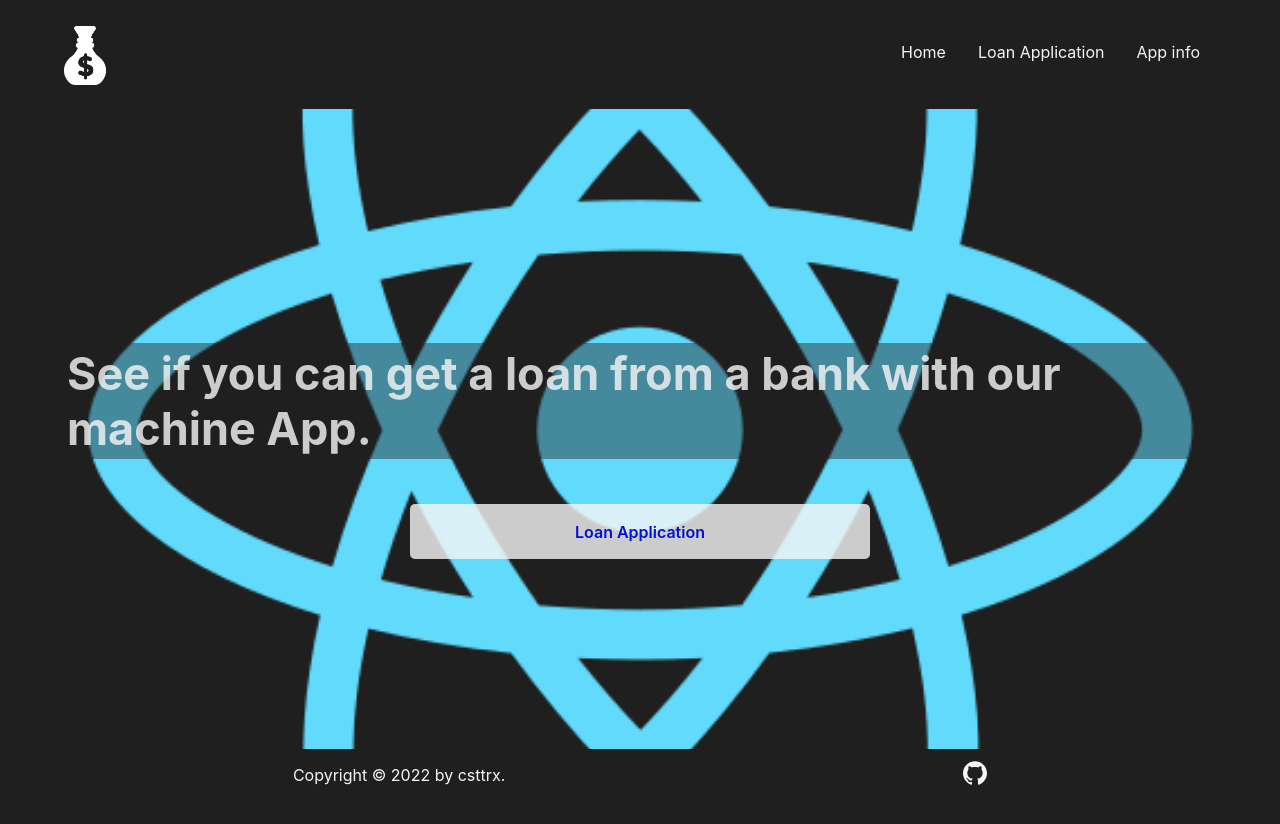
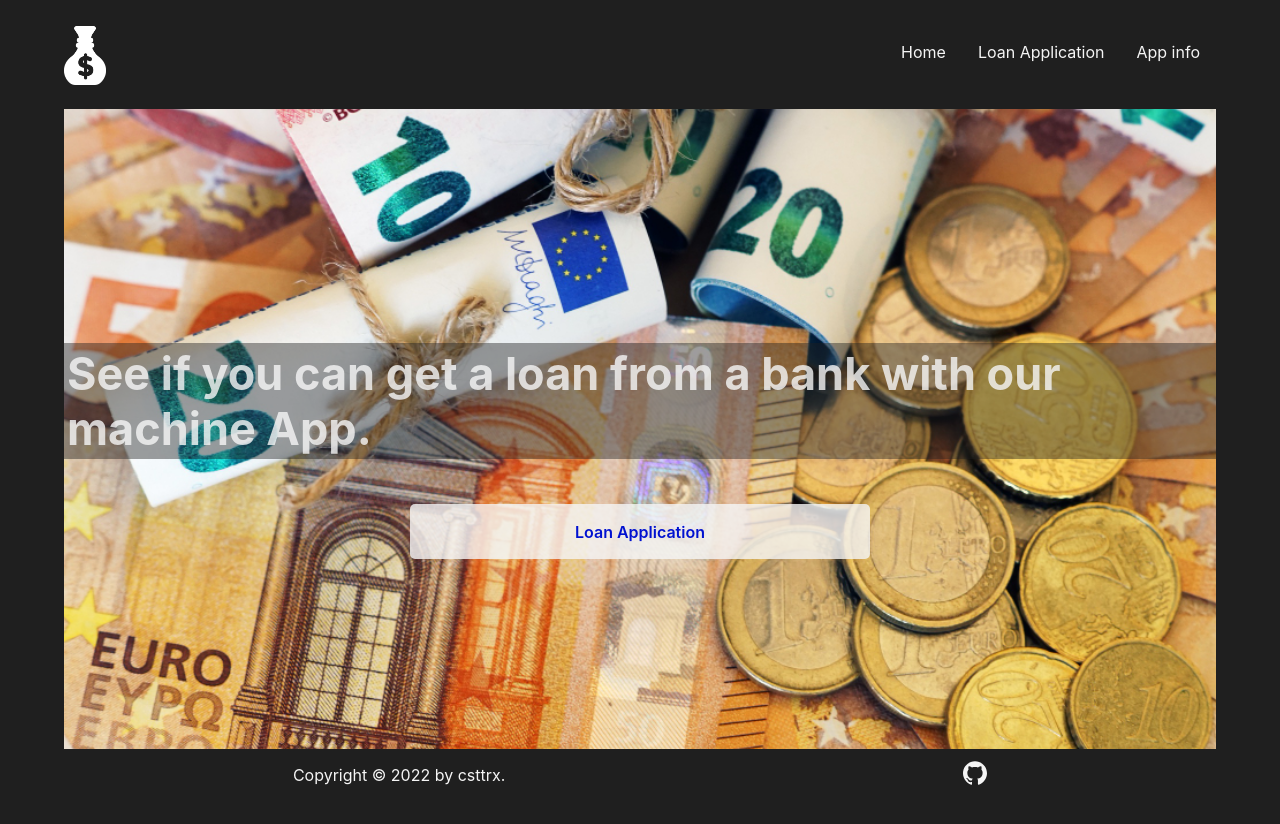
Before and after one commit to csTTRX/Loan_prediction, a React (Create React App) app: page / in a window 1280 px wide. Built offline with nearby package versions, Linux system fonts and the light colour scheme.

Commit message:
customize

```diff
--- a/src/App.css
+++ b/src/App.css
@@ -67,7 +67,7 @@ nav ul li a:hover {
 .home section {
   margin-top: 20px;
   height: 80vh;
-  background-image: url('../public/logo512.png');
+  background-image: url('../public/home.jpg');
   background-position: center;
   background-repeat: no-repeat;
   background-size: cover;
```
Also changed, not shown: public/home.jpg (added).
